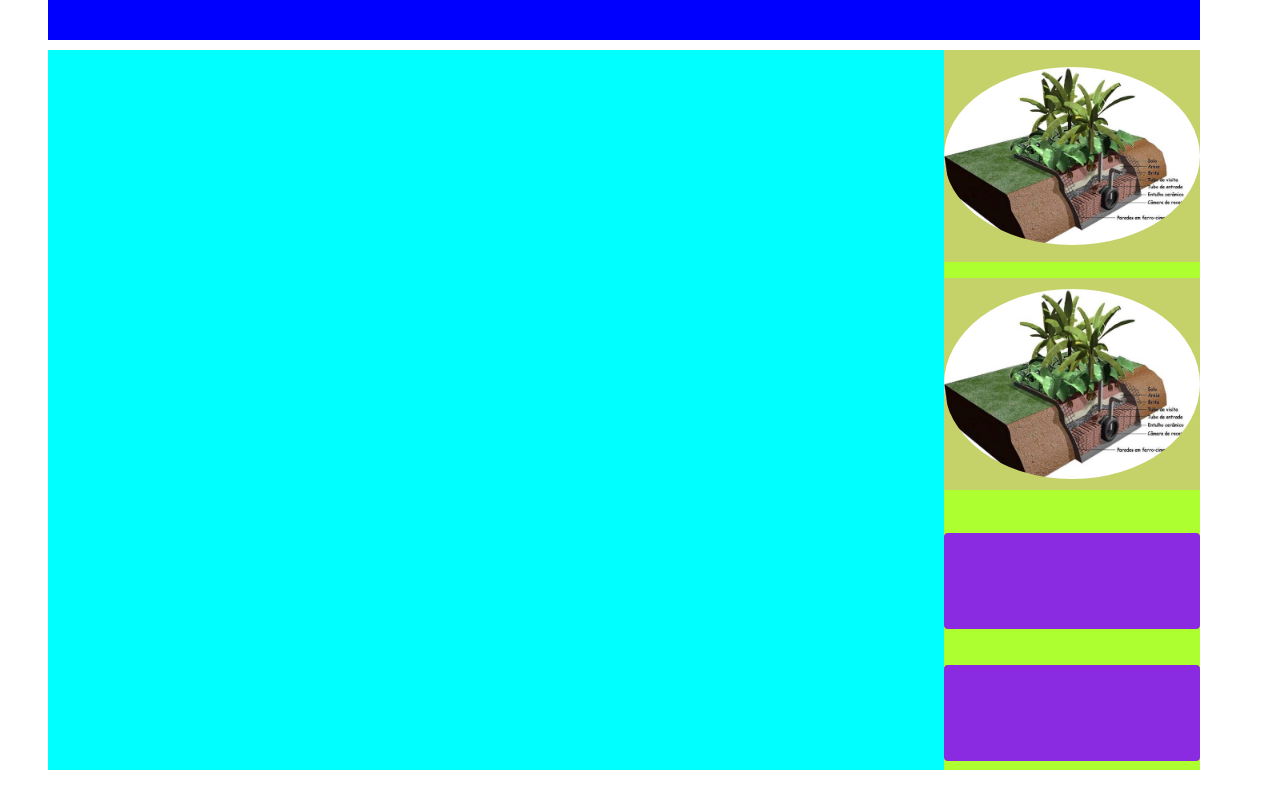
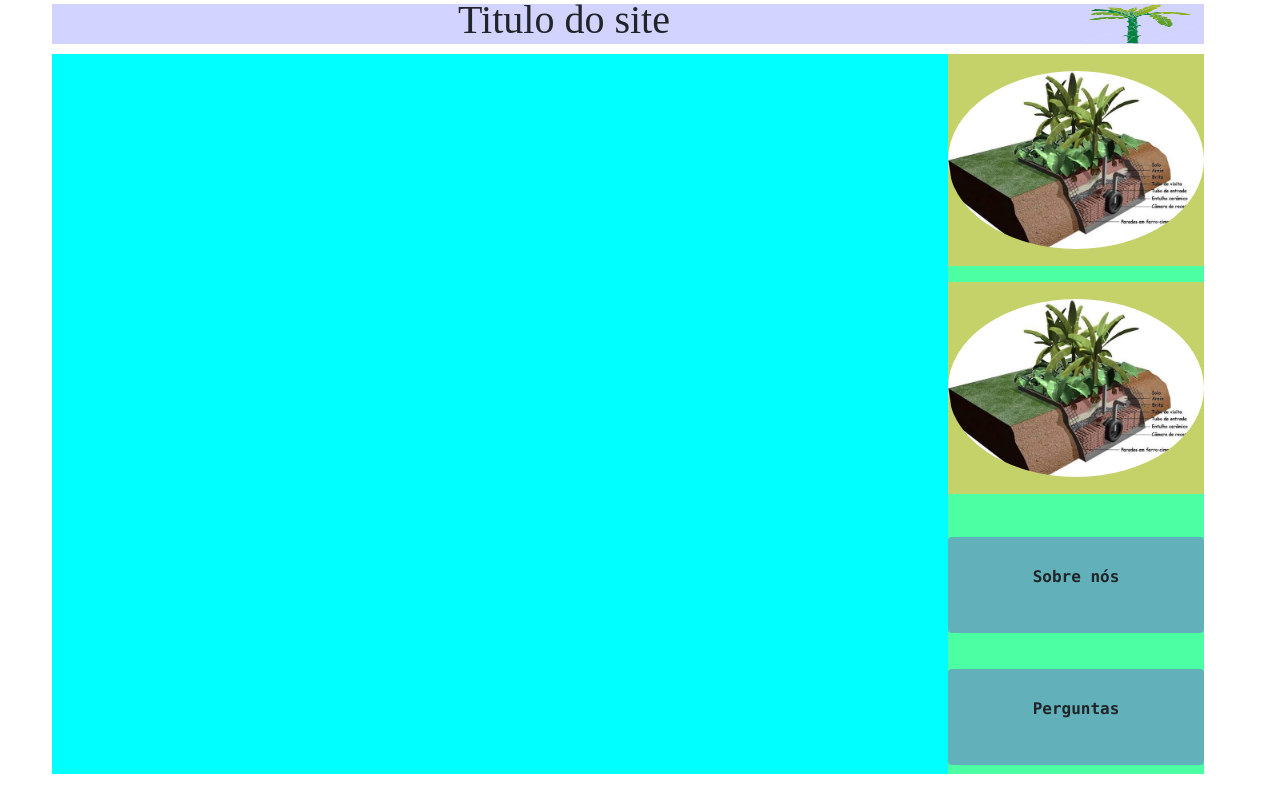
Before and after one commit to matheuspretes/EcoSaneamento, a plain HTML site: page modelo1.html in a window 1280 px wide. Drawn offline with Linux system fonts and the light colour scheme.

Commit message:
imagem adicionada
logo TEMPORÁRIA

```diff
--- a/modelo1.html
+++ b/modelo1.html
@@ -1,4 +1,5 @@
 <!DOCTYPE html>
+
 <head>
     <meta charset="UTF-8">
     <meta name="viewport" content="width=device-width, initial-scale=1.0">
@@ -6,33 +7,47 @@
     <link rel="stylesheet" href="css/modelo1.css">
     <title> Modelo 1</title>
 </head>
+
 <body class="ml-5">
-    <div id="container">
-        <div id="cabecalho" style="background-color:blue; width: 90vw; height: 5vh; ">
+    <div id="container" class="p-1">
+        <div id="cabecalho" class="d-flex flex-row justify-items-space-around"
+            style="background-color:rgba(0, 0, 255, 0.171); width: 90vw; height: 5vh;">
+            <div id="titulo" style="width: 80vw; height: 5vh;  font-family: 'Times New Roman', Times, serif;" class="d-flex align-items-center justify-content-center">
+                <h1>Titulo do site</h1>
+            </div>
+            <div id="logo"  style="width: 10vw; height: 5v;">
+                <img src="imagens/bananeira.png"  style="width: 100%; height: 100%;">
+            </div>
 
         </div>
         <div id="corpo" style="background-color: aqua; width: 90vw; height: 90vh;" class="d-flex flex-row">
             <div id="conteudo" style="background-color: aqua; width: 70vw; height: 90vh">
 
             </div>
-            <div id="lateral" style="background-color: greenyellow; width: 20vw; height: 90vh;">
-                <div id="outrosModelos" class="d-flex flex-column" >
-                    <div class="d-flex align-items-center" style="background-color: #c5d169;  width: 20vw; height: 30vh;">
+            <div id="lateral" style="background-color: rgba(172, 255, 47, 0.445); width: 20vw; height: 90vh;">
+                <div id="outrosModelos" class="d-flex flex-column">
+                    <div class="d-flex align-items-center"
+                        style="background-color: #c5d169;  width: 20vw; height: 30vh;">
                         <a href="modelo1.html">
-                            <img src="imagens/modelo1.png" class="rounded-circle" style="width: 100%; height: 90%;">
+                            <img src="imagens/modelo1.png" class="rounded-circle" style="width: 100%; height: 100%;">
                             <!-- Inserir imagens dos modelos -->
                         </a>
                     </div>
-                    <div class="mt-3 d-flex align-items-center" style="background-color: #c5d169; width: 20vw; height: 30vh;">
-                        <img src="imagens/modelo1.png" class="rounded-circle" style="width: 100%; height: 90%;">
+                    <div class="mt-3 d-flex align-items-center"
+                        style="background-color: #c5d169; width: 20vw; height: 30vh;">
+                        <a href="modelo1.html">
+                        <img src="imagens/modelo1.png" class="rounded-circle" style="width: 100%; height: 100%;">
+                        </a>
                         <!-- Inserir imagens dos modelos -->
+
                     </div>
                 </div>
-                <div id="sobre" class="rounded mt-4" style="width: 20vw; height: 12vh; background-color: blueviolet;">
-
+                <div id="sobre" class="rounded mt-4 d-flex align-items-center justify-content-center" style="width: 20vw; height: 12vh; background-color: rgba(137, 43, 226, 0.37);">
+                    <p class="text-monospace font-weight-bold">Sobre nós</p>
                 </div>
-                <div id="perguntas" class="rounded mt-3"  style="width: 20vw; height: 12vh; background-color: blueviolet;">
-
+                <div id="perguntas" class="rounded mt-3  d-flex align-items-center justify-content-center"
+                    style="width: 20vw; height: 12vh; background-color: rgba(137, 43, 226, 0.37);">
+                    <p class="text-monospace font-weight-bold"> Perguntas</p>
                 </div>
             </div>
         </div>
@@ -42,4 +57,5 @@
     <script type="text/javascript" src="js/jquery.js"></script>
     <script type="text/javascript" src="js/bootstrap.js"></script>
 </body>
+
 </html>
```
Also changed, not shown: imagens/bananeira.png (added).
